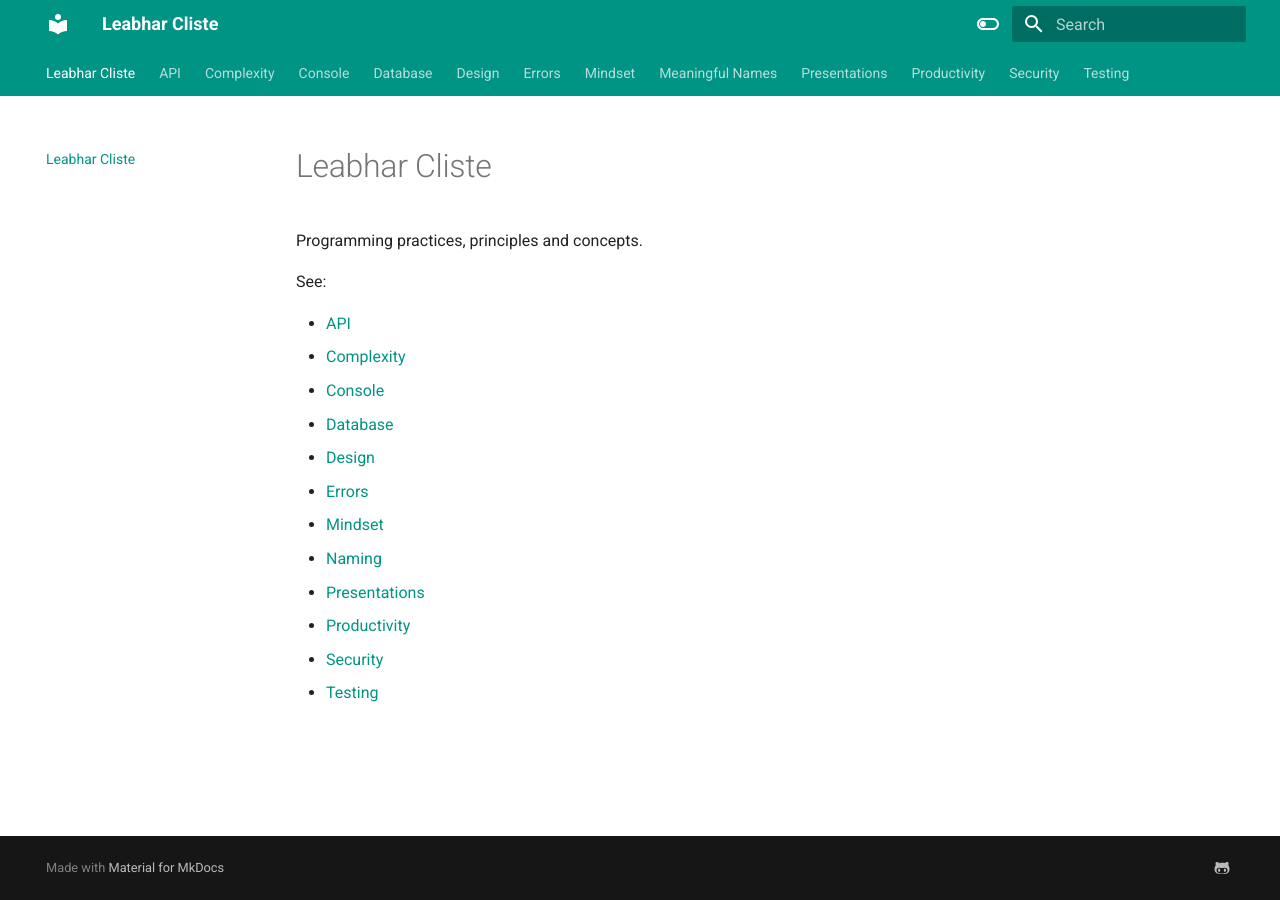
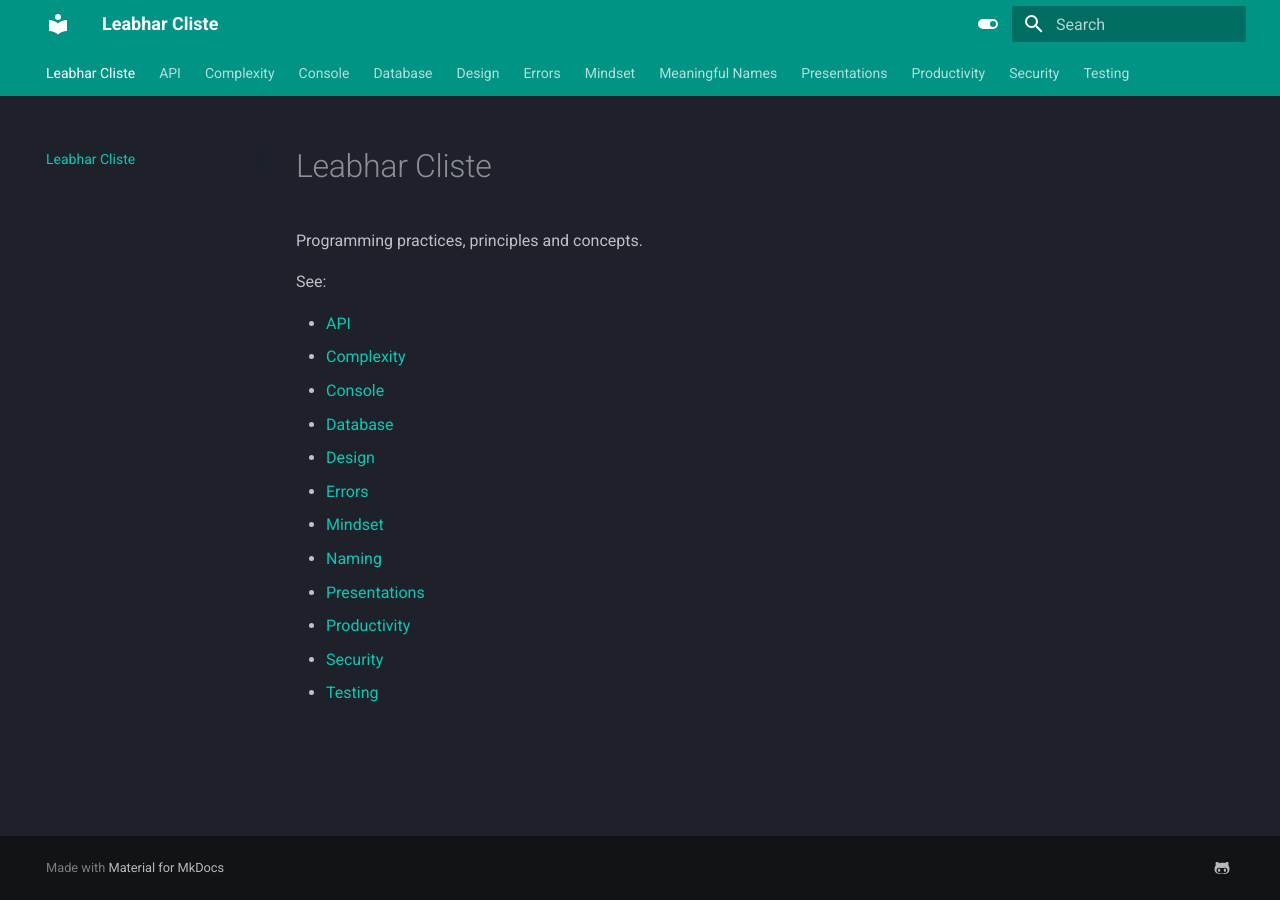
Before and after one commit to kieran-ryan/leabhar-cliste, an MkDocs documentation site: the page built from docs/index.md, in a window 1280 px wide. Built offline with MkDocs 1.6.1 and Material for MkDocs 9.7.7, drawn with Linux system fonts in a browser that asks for light colours.

```diff
--- a/mkdocs.yml
+++ b/mkdocs.yml
@@ -13,18 +13,18 @@ theme:
     - content.code.copy
   language: en
   palette:
+    - scheme: slate
+      toggle:
+        icon: material/toggle-switch
+        name: Switch to light mode
+      primary: teal
+      accent: time
     - scheme: default
       toggle:
         icon: material/toggle-switch-off-outline
         name: Switch to dark mode
       primary: teal
       accent: purple
-    - scheme: slate
-      toggle:
-        icon: material/toggle-switch
-        name: Switch to light mode
-      primary: teal
-      accent: time
 
 markdown_extensions:
   - admonition
```
Also changed, not shown: 1 other file.
